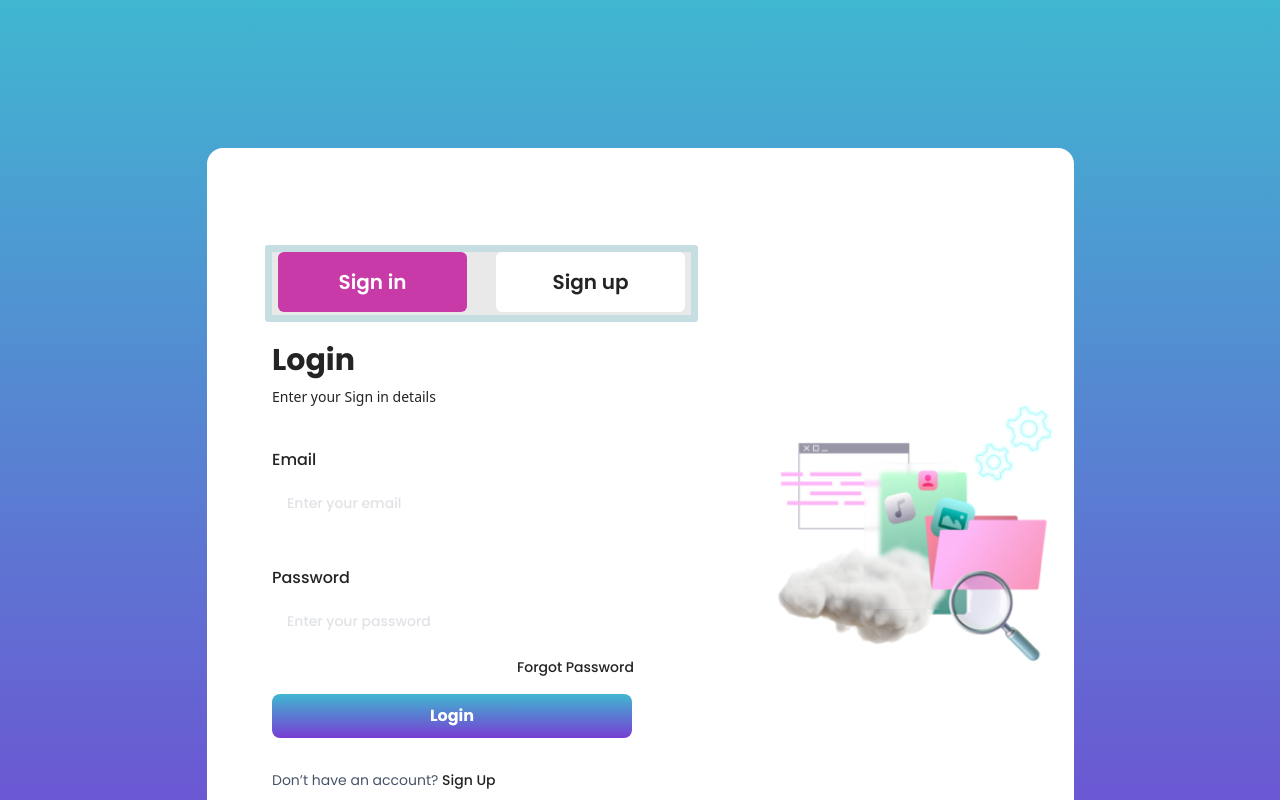
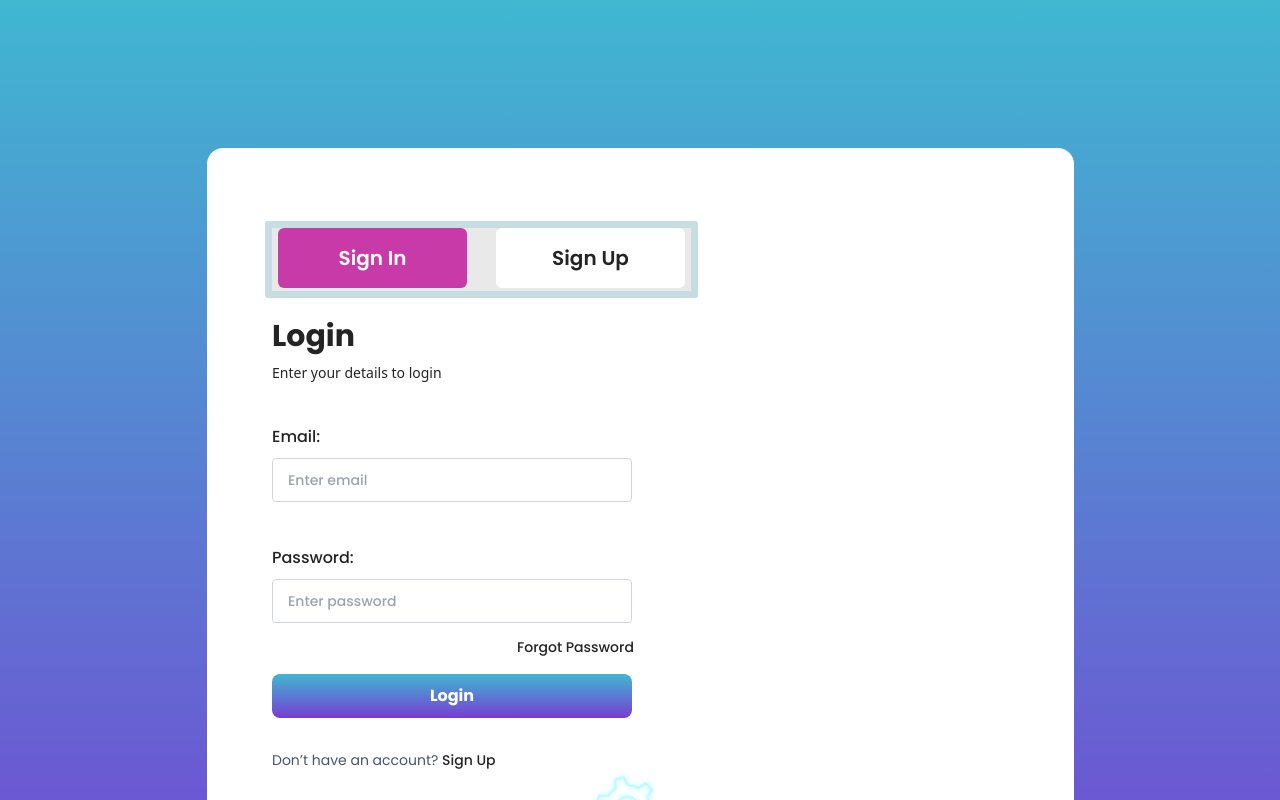
Before and after one commit to sabalearning01/ProodosFiles, a React (Vite) app: page /login in a window 1280 px wide. Shown: the top 800 px of the page. Built offline with nearby package versions, Linux system fonts and the light colour scheme.

Commit message:
signin/out

```diff
--- a/src/Pages/Auth/Login.jsx
+++ b/src/Pages/Auth/Login.jsx
@@ -1,12 +1,17 @@
-import React from "react";
-// import Cloudstorageandmediafiles from '../assets/Cloudstorageandmediafiles.png';
-import Cloudstorageandmediafiles from "../../assets/Cloudstorageandmediafiles.png";
-import Eye from "../../assets/Eye.png"
+import React, {useState} from "react";
+import Clouds from "../../assets/Clouds.png";
+import Eye from "../../assets/Eye.png";
 
 
 const Login = () => {
+
+  const [isLogin, setIsLogin] = useState(true)
+
+   const toggleLogin = () => {
+         setIsLogin(!true)
+   }
+
   return (
-
     <div
       style={{
         background: "linear-gradient(to top, #773DD3, #40B7D1)",
@@ -15,48 +20,161 @@ const Login = () => {
     >
       <div className="bg-white w-[100%] h-[727px] mt-[148px] mb-[149px] ml-[207px] mr-[206px] rounded-2xl">
 
-   //flex
 
            <div>
            <div className="w-[433px] h-[77px] bg-[#E9E9E9] mt-[73px] ml-[58px] border-solid border-[7px] border-[#C6DDE2] rounded-[3px]">
-          <div className="flex justify-between items-center   ]">
-            <button className="w-[189px] h-[60px] bg-[#C83AA7] font-[Poppins] pt-[10px] pb-[10px] pl-[15px] pr-[15px] font-semibold text-xl  ml-[6px] rounded-md cursor-pointer ">
+          <div className="flex justify-between items-center">
+            {/* <button
+              onClick ={()=> setIsLogin(true)}
+             className="w-[189px] h-[60px] bg-[#C83AA7] font-[Poppins] pt-[10px] pb-[10px] pl-[15px] pr-[15px] font-semibold text-xl  ml-[6px] rounded-md cursor-pointer  " $>
               Sign in
             </button>
             <button className="bg-[#fff] font-[Poppins] text-xl text-[#242424] pt-[10px] pb-[10px] pl-[15px] pr-[15px] w-[189px] h-[60px] mr-[6px]  font-semibold rounded-md cursor-pointer active:bg-[#C83AA7] ">
               Sign up
-            </button>
+            </button> */}
+            <button
+          onClick={() => setIsLogin(true)}
+          className={`w-[189px] h-[60px] font-[Poppins] pt-[10px] pb-[10px] pl-[15px] pr-[15px] font-semibold text-xl ml-[6px] rounded-md cursor-pointer ${
+            isLogin ? 'bg-[#C83AA7] text-white' : 'bg-[#fff] text-[#242424]'
+          }`}
+        >
+          Sign In
+        </button>
+        <button
+          onClick={() => setIsLogin(false)}
+          className={`w-[189px] h-[60px] font-[Poppins] pt-[10px] pb-[10px] pl-[15px] pr-[15px] font-semibold text-xl mr-[6px] rounded-md cursor-pointer ${
+            isLogin ? 'bg-[#fff] text-[#242424]' : 'bg-[#C83AA7] text-white'
+          }`}
+        >
+          Sign Up
+        </button>
           </div>
 
-         <h3 className="font-[Poppins] text-[#242424] text-3xl font-bold mt-[30px]  ">Login</h3>
-          <h4 className="text-[#242424] mt-[9px] text-sm  ">Enter your Sign in details</h4>
 
-          <h3 className="text-[#242424] mt-[41px] font-[Poppins] text-base font-medium "> Email </h3>
+
+
+          {isLogin ? (
+        <div className="login">
+          <form>
+          <h3 className="font-[Poppins] text-[#242424] text-3xl font-bold mt-[30px]  ">Login</h3>
+          <h4 className="text-[#242424] mt-[9px] text-sm  ">Enter your details to login</h4>
+            <div className="mt-[41px]">
+              <label className="text-[#242424]  font-[Poppins] text-base font-medium ">Email:</label><br/>
+              {/* <input className="mt-[9px] font-[Poppins] font-medium text-sm text-[#242424] opacity-30
+          w-[360px] h-[44px] pl-[15px] rounded border-[#D0D5DD] border-7px bg-[white] " type="email" placeholder="Enter email" required />
+           */}
+            <input
+  className="mt-[9px] font-[Poppins] font-medium text-sm text-[#242424] w-[360px] h-[44px] pl-[15px] rounded border border-[#D0D5DD] bg-white"
+  type="text"
+  placeholder="Enter email"
+  required
+/>
+            </div>
+            <div className="mt-[43px]">
+              <label className="text-[#242424]  font-[Poppins] text-base font-medium ">Password:</label>
+              {/* <input className="mt-[9px] font-[Poppins] font-medium text-sm text-[#242424] opacity-30
+          w-[360px] h-[44px] pl-[15px] rounded border-[#D0D5DD] border-7px bg-[white] "  type="password" placeholder="Enter password" required /> */}
+           <input
+  className="mt-[9px] font-[Poppins] font-medium text-sm text-[#242424] w-[360px] h-[44px] pl-[15px] rounded border border-[#D0D5DD] bg-white"
+  type="password"
+  placeholder="Enter password"
+  required
+/>
+          {/* <img  className="absolute right-[650px] bottom-[-26px]" src = {Eye} /> */}
+          <h3 className="font-[Poppins] text-[#242424] text-sm font-medium ml-[245px] mt-[14px] cursor-pointer">Forgot Password</h3>
+            </div>
+            <button  style={{
+        background: "linear-gradient(to top, #773DD3, #40B7D1)",
+      }} className="w-[360px] h-[44px] pt-[16px] pb-[16px] pl-[10px] pr-[10px] mt-[17px] rounded-lg flex items-center justify-center text-white font-[Poppins] text-base font-bold" type="submit">Login</button>
+       <h3 className="font-[Poppins] text-sm text-[#475467] font-normal mt-[32px] ">Don’t have an account? <span className="font-medium text-[#242424] cursor-pointer">Sign Up</span></h3>
+
+
+              <img className="w-[100%]" src={Clouds} />
+
+          </form>
+        </div>
+      ) : ( <div className="signup">
+        <form>
+        <h3 className="font-[Poppins] text-[#242424] text-3xl font-bold mt-[30px]  ">Sign Up</h3>
+        <h4 className="text-[#242424] mt-[9px] text-sm  ">Enter your Sign up details</h4>
+          <div className="mt-[26px]">
+            <label className="text-[#242424]  font-[Poppins] text-base font-medium ">Username:</label><br/>
+            {/* <input className="mt-[9px] font-[Poppins] font-medium text-sm text-[#242424] opacity-30
+          w-[360px] h-[44px] pl-[15px] rounded border-[#D0D5DD] border-7px bg-[white] "type="text" placeholder="Enter username" required /> */}
+            <input
+  className="mt-[9px] font-[Poppins] font-medium text-sm text-[#242424] w-[360px] h-[44px] pl-[15px] rounded border border-[#D0D5DD] bg-white"
+  type="text"
+  placeholder="Enter username"
+  required
+/>
+          </div>
+
+          <div className="">
+            <label className="text-[#242424]  font-[Poppins] text-base font-medium ">FullName:</label><br/>
+            {/* <input className="mt-[9px] font-[Poppins] font-medium text-sm text-[#242424] opacity-30
+          w-[360px] h-[44px] pl-[15px] rounded border-[#D0D5DD] border-7px bg-[white] "type="email" placeholder="Enter email" required /> */}
+            <input
+  className="mt-[9px] font-[Poppins] font-medium text-sm text-[#242424] w-[360px] h-[44px] pl-[15px] rounded border border-[#D0D5DD] bg-white"
+  type="password"
+  placeholder="Enter fullname"
+  required
+/>
+          </div>
+
+          <div>
+            <label className="text-[#242424]  font-[Poppins] text-base font-medium ">Password:</label><br/>
+            <input
+  className="mt-[9px] font-[Poppins] font-medium text-sm text-[#242424] w-[360px] h-[44px] pl-[15px] rounded border border-[#D0D5DD] bg-white"
+  type="password"
+  placeholder="Enter password"
+  required
+/>
+          </div>
+
+
+          {/* <div>
+            <label className="text-[#242424]  font-[Poppins] text-base font-medium ">Password:</label><br/>
+            <input type="password" placeholder="Enter password" required />
+          </div> */}
+          <button
+          style={{
+            background: "linear-gradient(to top, #773DD3, #40B7D1)",
+          }} className="w-[360px] h-[44px] pt-[16px] pb-[16px] pl-[10px] pr-[10px] mt-[17px] rounded-lg flex items-center justify-center text-white font-[Poppins] text-base font-bold" type="submit">Sign Up</button>
+          <h3 className="font-[Poppins] text-sm text-[#475467] font-normal mt-[32px] ">Already have an account? <span className="font-medium text-[#242424] cursor-pointer">Login</span></h3>
+        </form>
+      </div>
+    )}
+
+
+
+
+
+          {/* <h3 className="text-[#242424] mt-[41px] font-[Poppins] text-base font-medium "> Email </h3>
           <input className="mt-[9px] font-[Poppins] font-medium text-sm text-[#242424] opacity-30
           w-[360px] h-[44px] pl-[15px] rounded border-[#D0D5DD] border-7px bg-[white] " type="text" placeholder="Enter your email"  />
 
 
          <h3 className="text-[#242424] mt-[41px] font-[Poppins] text-base font-medium "> Password </h3>
           <input  className="mt-[9px] font-[Poppins] font-medium text-sm text-[#242424] opacity-30
-          w-[360px] h-[44px] pl-[15px] rounded border-[#D0D5DD] border-1px " type="password" placeholder="Enter your password"  />
+          w-[360px] h-[44px] pl-[15px] rounded border-[#D0D5DD] border-1px " type="password" placeholder="Enter your password"  /> */}
 
-          <img  className="absolute right-[650px] bottom-[-26px]" src = {Eye} />
+          {/* <img  className="absolute right-[650px] bottom-[-26px]" src = {Eye} />
 
-          <h3 className="font-[Poppins] text-[#242424] text-sm font-medium ml-[245px] mt-[14px] cursor-pointer">Forgot Password</h3>
+          <h3 className="font-[Poppins] text-[#242424] text-sm font-medium ml-[245px] mt-[14px] cursor-pointer">Forgot Password</h3> */}
 
-          <button style={{
+          {/* <button style={{
         background: "linear-gradient(to top, #773DD3, #40B7D1)",
       }}
-      className="w-[360px] h-[44px] pt-[16px] pb-[16px] pl-[10px] pr-[10px] mt-[17px] rounded-lg flex items-center justify-center text-white font-[Poppins] text-base font-bold">Login</button>
-      <h3 className="font-[Poppins] text-sm text-[#475467] font-normal mt-[32px] ">Don’t have an account? <span className="font-medium text-[#242424] cursor-pointer">Sign Up</span></h3>
+      className="w-[360px] h-[44px] pt-[16px] pb-[16px] pl-[10px] pr-[10px] mt-[17px] rounded-lg flex items-center justify-center text-white font-[Poppins] text-base font-bold">Login</button> */}
+      {/* <h3 className="font-[Poppins] text-sm text-[#475467] font-normal mt-[32px] ">Don’t have an account? <span className="font-medium text-[#242424] cursor-pointer">Sign Up</span></h3> */}
 
         </div>
 
            </div>
 
-           <div className="mt-20 ml-[570px]">
+           {/* <div className="mt-20 ml-[570px]">
               <img className="w-[100%]" src={Cloudstorageandmediafiles} />
-           </div>
+           </div> */}
 
 
 
```
Also changed, not shown: src/assets/Clouds.png (renamed from src/assets/Cloudstorageandmediafiles.png).
